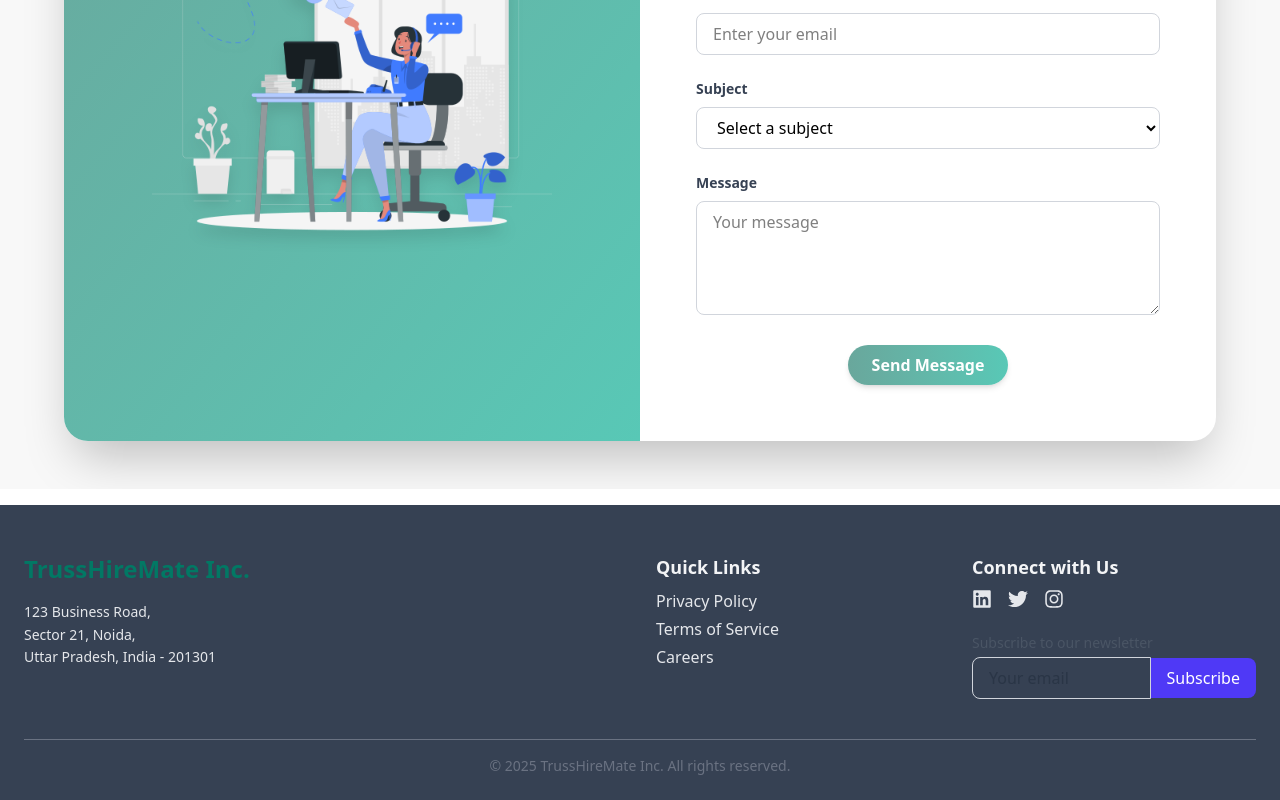
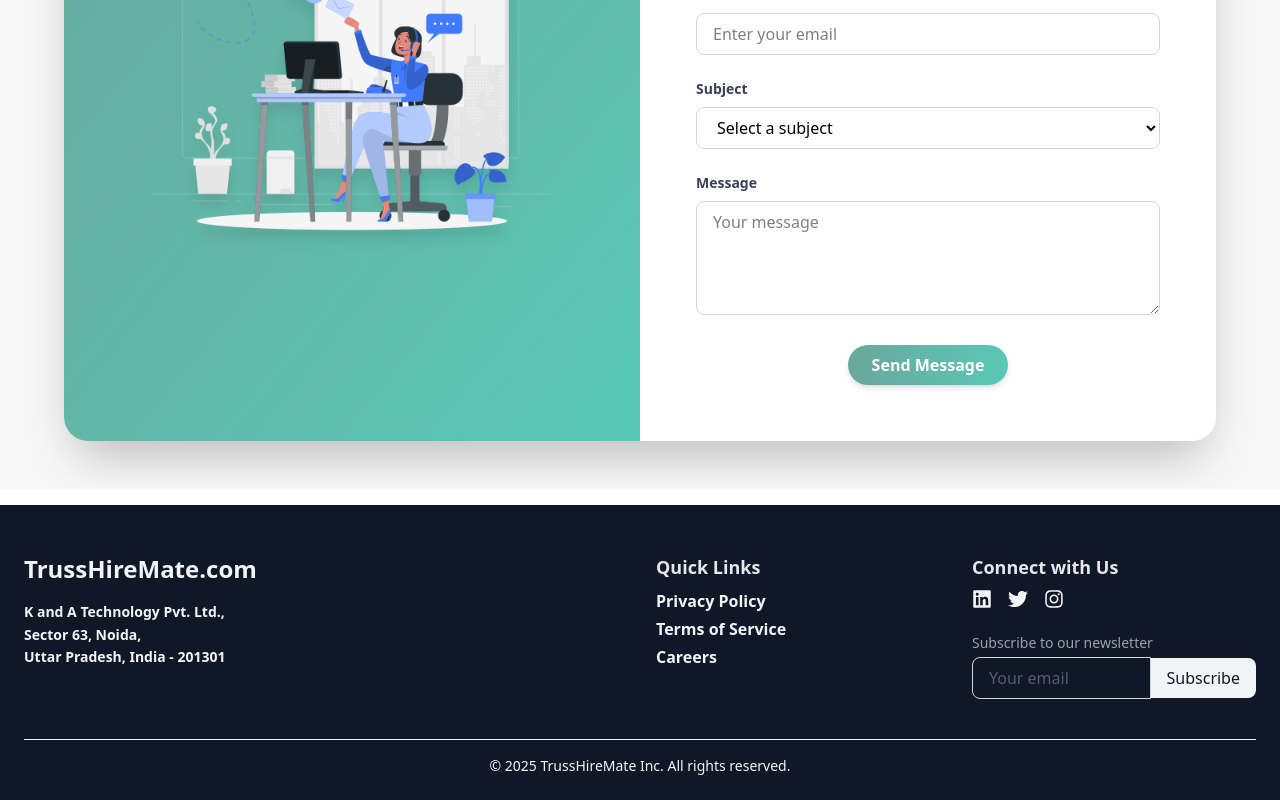
Before and after one commit to muskansrivastava0305/Truss-HireMate, a React (Vite) app: page / in a window 1280 px wide. Shown: the part 3744-4544 px from the top of the page. Built offline with nearby package versions, Linux system fonts and the light colour scheme.

Commit message:
TrussHireMate

```diff
--- a/src/Pages/Footer.jsx
+++ b/src/Pages/Footer.jsx
@@ -5,20 +5,20 @@ export default function Footer() {
   return (
     <div className="bg-gradient-to-br  text-gray-800 font-sans overflow-hidden">
       {/* Footer Section */}
-      <footer className="bg-gray-700 pt-12 pb-6 px-6 mt-4">
+      <footer className="bg-gray-900 pt-12 pb-6 px-6 mt-4">
         <div className="max-w-7xl mx-auto grid grid-cols-1 md:grid-cols-4 gap-8 text-center md:text-left">
           <div className="md:col-span-2">
-            <h3 className="text-2xl font-bold mb-4 text-[#027864]">TrussHireMate Inc.</h3>
-            <p className="text-gray-200 text-sm leading-relaxed">
-              123 Business Road,<br />
-              Sector 21, Noida,<br />
+            <h3 className="text-2xl font-bold mb-4 text-gray-100">TrussHireMate.com</h3>
+            <p className="text-gray-100 text-sm leading-relaxed font-bold">
+              K and A Technology Pvt. Ltd.,<br />
+              Sector 63, Noida,<br />
               Uttar Pradesh, India - 201301
             </p>
           </div>
 
           <div>
-            <h4 className="font-semibold text-lg mb-2 text-gray-100">Quick Links</h4>
-            <ul className="space-y-1 text-gray-200">
+            <h4 className="font-semibold text-lg mb-2 text-gray-200">Quick Links</h4>
+            <ul className="space-y-1 text-gray-100 font-bold">
               <li><a href="#" className="hover:text-indigo-600">Privacy Policy</a></li>
               <li><a href="#" className="hover:text-indigo-600">Terms of Service</a></li>
               <li><a href="#" className="hover:text-indigo-600">Careers</a></li>
@@ -26,25 +26,25 @@ export default function Footer() {
           </div>
 
           <div>
-            <h4 className="font-semibold text-lg mb-2 text-gray-100">Connect with Us</h4>
+            <h4 className="font-semibold text-lg mb-2 text-gray-200">Connect with Us</h4>
             <div className="flex justify-center md:justify-start gap-4 mt-2">
-              <a href="#" className="text-gray-200 hover:text-indigo-500 text-xl"><FaLinkedin /></a>
-              <a href="#" className="text-gray-200 hover:text-indigo-500 text-xl"><FaTwitter /></a>
-              <a href="#" className="text-gray-200 hover:text-indigo-500 text-xl"><FaInstagram /></a>
+              <a href="#" className="text-gray-100 hover:text-indigo-500 text-xl"><FaLinkedin /></a>
+              <a href="#" className="text-gray-100 hover:text-indigo-500 text-xl"><FaTwitter /></a>
+              <a href="#" className="text-gray-100 hover:text-indigo-500 text-xl"><FaInstagram /></a>
             </div>
 
             <form className="mt-6">
-              <label htmlFor="newsletter" className="block text-sm font-medium text-gray-600 mb-1">Subscribe to our newsletter</label>
+              <label htmlFor="newsletter" className="block text-sm font-medium text-gray-400 mb-1">Subscribe to our newsletter</label>
               <div className="flex items-center">
                 <input
                   id="newsletter"
                   type="email"
                   placeholder="Your email"
-                  className="px-4 py-2 w-full rounded-l-lg border border-gray-300 focus:ring focus:ring-indigo-200 focus:outline-none"
+                  className="px-4 py-2 w-full rounded-l-lg border text-gray-400 border-gray-300 focus:ring focus:ring-indigo-200 focus:outline-none"
                 />
                 <button
                   type="submit"
-                  className="bg-indigo-600 hover:bg-indigo-700 text-white px-4 py-2 rounded-r-lg"
+                  className="bg-gray-100 hover:bg-indigo-700 text-gray-900 px-4 py-2 rounded-r-lg cursor-pointer"
                 >
                   Subscribe
                 </button>
@@ -53,7 +53,7 @@ export default function Footer() {
           </div>
         </div>
 
-        <div className="mt-10 text-center text-sm text-gray-500 border-t pt-4">
+        <div className="mt-10 text-center text-sm text-gray-100 border-t pt-4">
           <p>© 2025 TrussHireMate Inc. All rights reserved.</p>
         </div>
       </footer>
```
